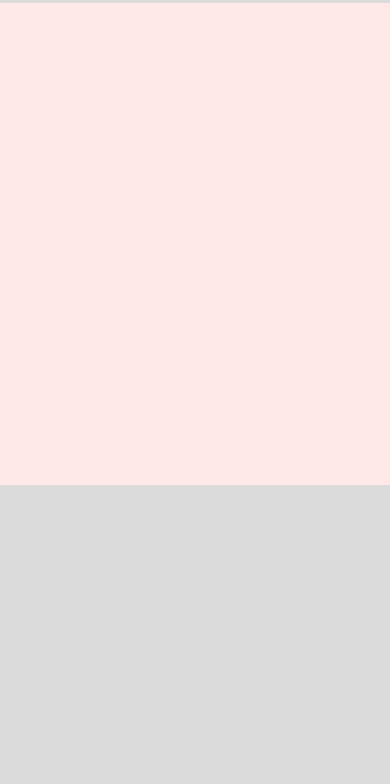
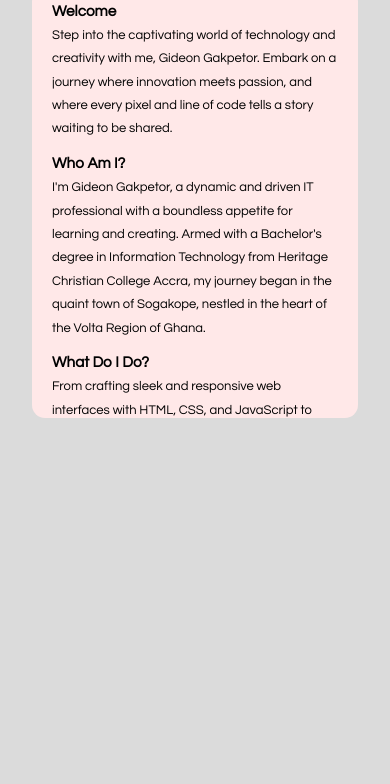
Before and after one commit to byte-journey/byte-journey.github.io, a plain HTML site: page pages/about.html in a window 390 px wide. Shown: the part 60-844 px from the top of the page. Drawn offline with Linux system fonts and the light colour scheme.

Commit message:
About page commit

```diff
--- a/css/about.css
+++ b/css/about.css
@@ -4,8 +4,9 @@ html, body {
     height: 100%;
     width: 100%;
     overflow: auto;
-    font-family: 'Helvetica', sans-serif; /* Apply Roboto font to text container */
+    font-family: "Century Gothic", Arial, sans-serif;
     background-color: rgb(219, 219, 219);
+    font-size: 18px;
 }
 
 .container {
@@ -33,5 +34,61 @@ h1 {
     border-color: rgba(219, 234, 254, 1);
     border-radius: 1rem;
     background-color: rgb(255, 232, 232);
-    padding: 1rem;
+    padding: 0 30px 10px;
+    overflow-y: hidden;
 }
+.about-card:hover {
+    overflow-y: auto;
+}
+
+.about-card p {
+    margin-top: -10px;
+    line-height: 1.8;
+}
+
+
+/* Small screens modification goes here */
+
+
+@media screen and (max-width: 768px) {
+    html, body {
+        font-size: 13px;
+        overflow: hidden;
+    }
+    .container {
+        display: flex;
+        justify-content: center;
+        width: 100%;
+    }
+
+    .container-items {
+        display: flex;
+        flex-direction: column;
+        justify-content: center;
+        align-items: flex-start;
+    }
+
+    h1 {
+        margin-bottom: 5px;
+        margin-left: 20px;
+    }
+
+    .about-card {
+        width: 22rem;
+        height: 420px;
+        border-width: 1px;
+        border-color: rgba(219, 234, 254, 1);
+        border-radius: 1rem;
+        background-color: rgb(255, 232, 232);
+        padding: 0 20px 10px;
+        overflow-y: auto;
+    }
+    .about-card:hover {
+        overflow-y: auto;
+    }
+
+    .about-card p {
+        margin-top: -10px;
+        line-height: 1.8;
+    }
+}
--- a/css/style.css
+++ b/css/style.css
@@ -4,7 +4,7 @@ html, body {
     height: 100%;
     width: auto;
     overflow: hidden;
-    font-family: 'Helvetica', sans-serif; /* Apply Roboto font to text container */
+    font-family: "Century Gothic", Arial, sans-serif;
 }
 
 .container {
@@ -89,7 +89,9 @@ p {
 .text-container::-webkit-scrollbar {
     display: none;
 }
-
+.text-container p {
+    line-height: 1.8;
+}
 .sidebar {
     position: absolute;
     top: 50%;
--- a/pages/about.html
+++ b/pages/about.html
@@ -2,7 +2,7 @@
 <html>
     <head>
         <meta charset="UTF-8"/>
-        <meta name="viewport" content="width=device-width initial-scale=1"/>
+        <meta name="viewport" content="width=device-width, initial-scale=1.0"/>
         <title>About Me</title>
         <link rel="stylesheet" href="../css/about.css"/>
         <link rel="stylesheet" href="https://fonts.googleapis.com/css?family=Roboto&display=swap">
@@ -13,10 +13,47 @@
         <div class="container">
             <div class="container-items">
                 <h1>About me</h1>
-
                 <div class="about-card">
+                    <h3>Welcome</h3>
                     <p>
-
+                        Step into the captivating world of technology and creativity with me,
+                        Gideon Gakpetor. Embark on a journey where innovation meets passion,
+                        and where every pixel and line of code tells a story waiting to be shared.<br/>
+                    </p>
+                    <h3>Who Am I?</h3>
+                    <p>
+                        I'm Gideon Gakpetor, a dynamic and driven IT professional with a boundless
+                        appetite for learning and creating. Armed with a Bachelor's degree in Information
+                        Technology from Heritage Christian College Accra, my journey began in the quaint
+                        town of Sogakope, nestled in the heart of the Volta Region of Ghana.<br/>
+                    </p>
+                    <h3>What Do I Do?</h3>
+                    <p>
+                        From crafting sleek and responsive web interfaces with HTML, CSS, and JavaScript
+                        to delving into the realms of Python, Java, Kotlin, and C++, my expertise spans
+                        across a diverse spectrum of programming languages and frameworks. But my passion
+                        doesn't stop there. I also immerse myself in the art of media, mastering the
+                        intricacies of photography and videography, and honing my skills with tools like
+                        Photoshop, Lightroom, Davinci Resolve, Canva, and Premiere Pro.<br/>
+                    </p>
+                    <h3>Why Am I Here?</h3>
+                    <p>
+                        Currently, I'm on an exhilarating journey of personal projects, from building a
+                        cutting-edge mobile app in Kotlin with Google Cloud services as its backbone, to
+                        crafting a seamless desktop experience with Electron. My intermediate proficiency
+                        in IoT devices and programming, utilizing Arduino and Raspberry Pi, adds another
+                        dimension to my ever-expanding repertoire.<br/>
+                    </p>
+                    <h3>Let's Connect!</h3>
+                    <p>
+                        Join me as I share my experiences, interests, hobbies, and goals with the world.
+                        Whether you're an employer seeking talent or an enthusiast eager to collaborate,
+                        I'm just a click away. Reach out to me via <a href="mailto:ggakpetor21@gmail.com">
+                        Email</a>, <a href="https://www.linkedin.com/in/gideon-gakpetor-726378211">LinkedIn</a>,
+                        <a href="https://www.instagram.com/gi_._deon">Instagram</a>,
+                        <a href="https://twitter.com/own_a_stunt">Twitter</a>, or
+                        <a href="https://wa.me/+233540340066">WhatsApp</a>, and let's embark on an exciting voyage
+                        of innovation and discovery together.<br/>
                     </p>
                 </div>
             </div>
```
